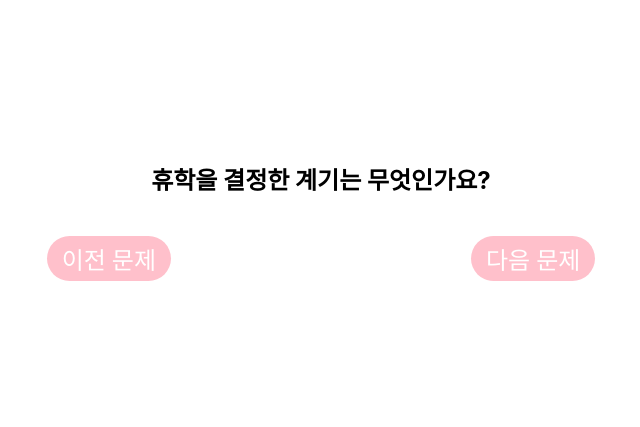
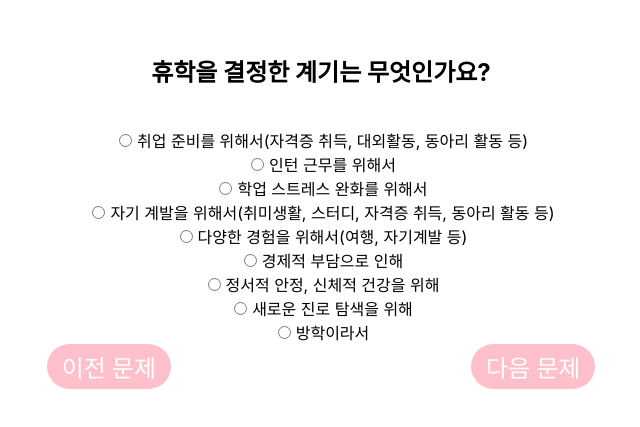
Before and after one commit to Youth-is-the-best/Youth-Client, a React (Create React App) app: page /test/1 in a window 1280 px wide. Shown: the part 129-556 px from the top of the page, without its empty margins (275-915 px from the left). Built offline with nearby package versions, Linux system fonts and the light colour scheme.

Commit message:
made : radio answer

```diff
--- a/src/pages/Test1.jsx
+++ b/src/pages/Test1.jsx
@@ -9,6 +9,44 @@ const Test1 = () => {
         <QuestionContainer>
           <QuestionText>휴학을 결정한 계기는 무엇인가요?</QuestionText>
         </QuestionContainer>
+        <Answers>
+      <label>
+        <Answer type="radio" name="reason" value="jobPreparation" />
+        취업 준비를 위해서(자격증 취득, 대외활동, 동아리 활동 등)
+      </label>
+      <label>
+        <Answer type="radio" name="reason" value="internship" />
+        인턴 근무를 위해서
+      </label>
+      <label>
+        <Answer type="radio" name="reason" value="academicStress" />
+        학업 스트레스 완화를 위해서
+      </label>
+      <label>
+        <Answer type="radio" name="reason" value="selfDevelopment" />
+        자기 계발을 위해서(취미생활, 스터디, 자격증 취득, 동아리 활동 등)
+      </label>
+      <label>
+        <Answer type="radio" name="reason" value="diverseExperiences" />
+        다양한 경험을 위해서(여행, 자기계발 등)
+      </label>
+      <label>
+        <Answer type="radio" name="reason" value="financialBurden" />
+        경제적 부담으로 인해
+      </label>
+      <label>
+        <Answer type="radio" name="reason" value="mentalStability" />
+        정서적 안정, 신체적 건강을 위해
+      </label>
+      <label>
+        <Answer type="radio" name="reason" value="newCareerExploration" />
+        새로운 진로 탐색을 위해
+      </label>
+      <label>
+        <Answer type="radio" name="reason" value="leaveOfAbsence" />
+        방학이라서
+      </label>
+    </Answers>
         <ButtonDom>
           <ButtonLink to="/test">이전 문제</ButtonLink>
           <ButtonLink to="/test/2">다음 문제</ButtonLink>
@@ -18,6 +56,17 @@ const Test1 = () => {
 };
 
 export default Test1;
+
+const Answers = styled.li`
+  display:flex;
+  flex-direction: column;
+  justify-content: center;
+  align-items: center;
+`
+
+const Answer = styled.input`
+  margin : 5px;
+`
 
 const ButtonLink = styled(Link)`
   display : flex;
```
